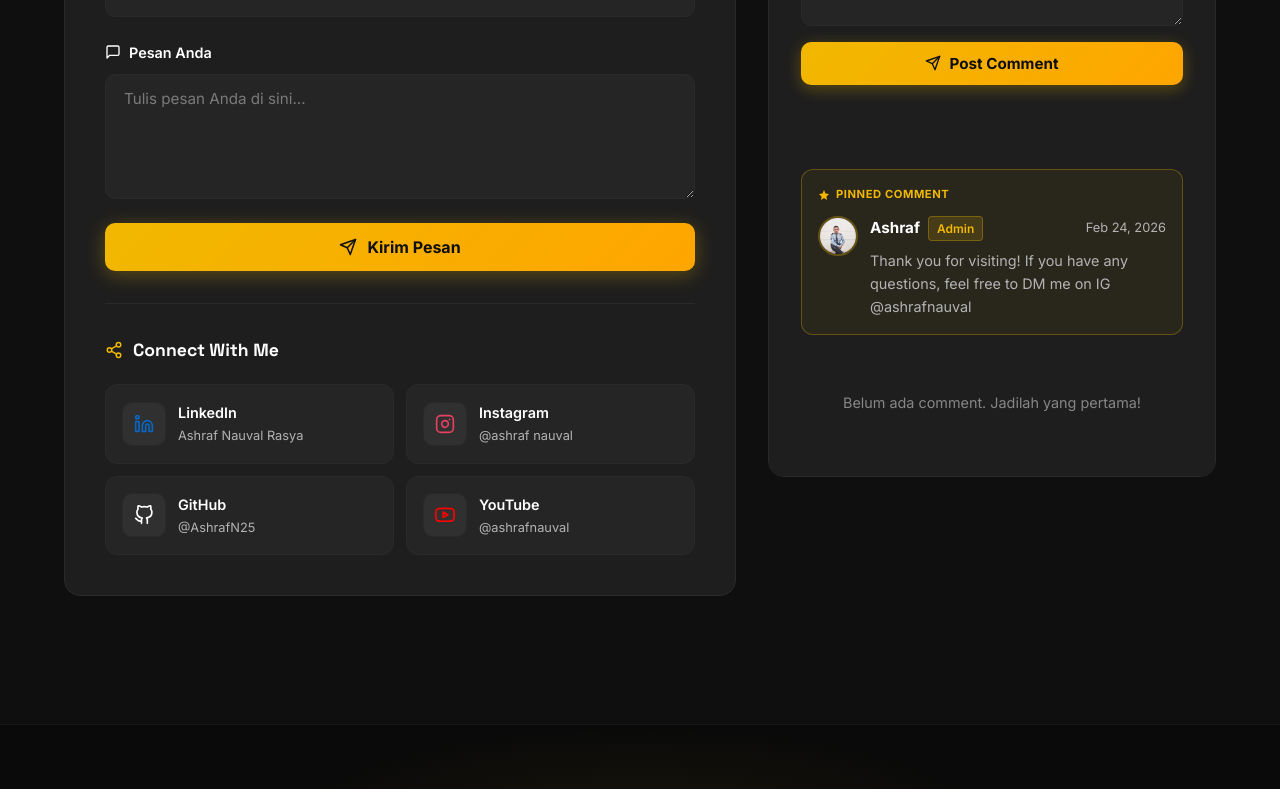
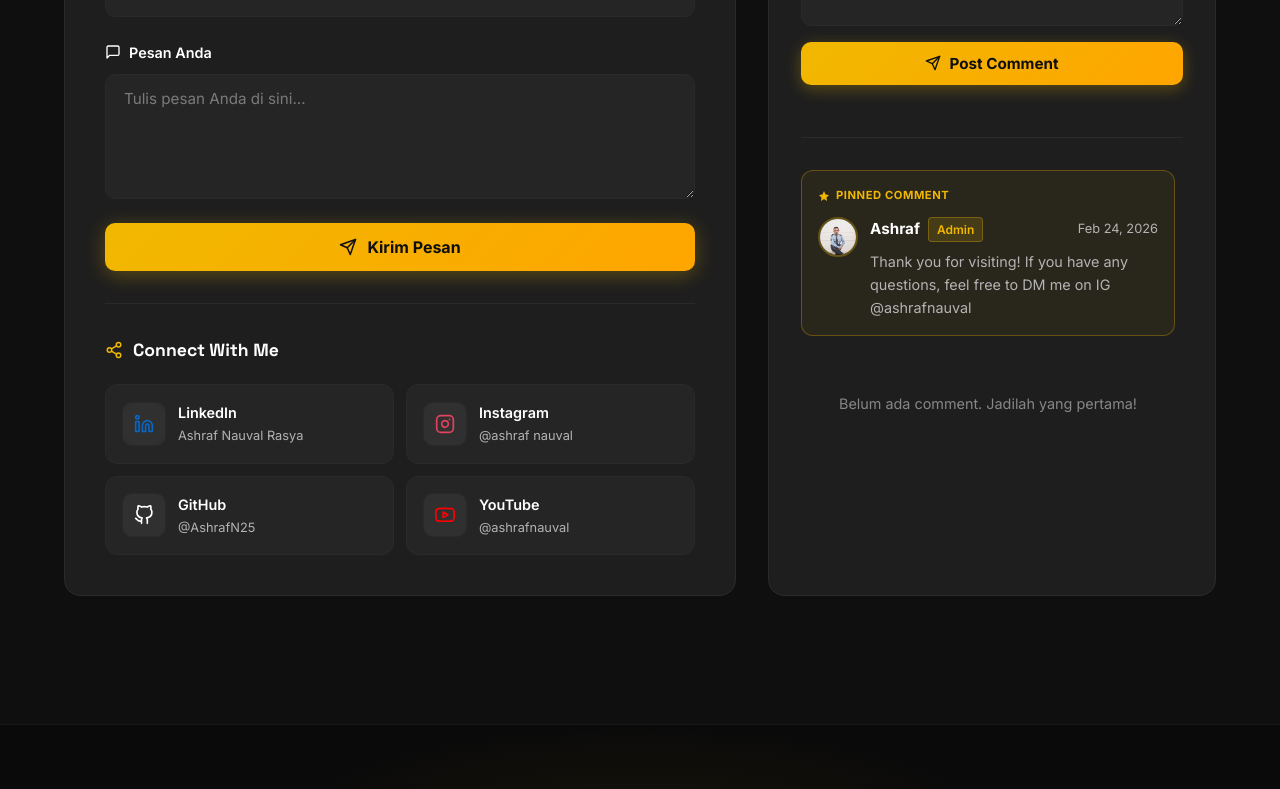
Before and after one commit to AshrafN25/Personal-Branding, a React (Vite) app: page / in a window 1280 px wide. Shown: the part 7751-8540 px from the top of the page. Built offline with nearby package versions, Linux system fonts and the light colour scheme; no server answers; the database is empty.

Commit message:
Fix comment section scroll behavior

```diff
--- a/src/components/Contact.css
+++ b/src/components/Contact.css
@@ -334,8 +334,8 @@
   display: flex;
   flex-direction: column;
   gap: 24px;
-  max-height: 800px;
-  overflow-y: auto;
+  max-height: none; /* Remove max-height from wrapper */
+  overflow: visible; /* No scroll on wrapper */
 }
 
 /* Custom scrollbar for comments */
@@ -466,6 +466,28 @@
   display: flex;
   flex-direction: column;
   gap: 16px;
+  max-height: 500px; /* Fixed height for comments list */
+  overflow-y: auto; /* Scroll only on comments list */
+  padding-right: 8px; /* Space for scrollbar */
+}
+
+/* Custom scrollbar for comments list */
+.comments-list::-webkit-scrollbar {
+  width: 6px;
+}
+
+.comments-list::-webkit-scrollbar-track {
+  background: rgba(255, 255, 255, 0.03);
+  border-radius: 3px;
+}
+
+.comments-list::-webkit-scrollbar-thumb {
+  background: rgba(241, 184, 0, 0.3);
+  border-radius: 3px;
+}
+
+.comments-list::-webkit-scrollbar-thumb:hover {
+  background: rgba(241, 184, 0, 0.5);
 }
 
 /* ── Comment Item ── */
@@ -595,6 +617,10 @@
   .comments-wrapper {
     max-height: none;
   }
+
+  .comments-list {
+    max-height: 400px; /* Smaller on tablet */
+  }
 }
 
 /* ── Responsive ── */
@@ -623,6 +649,10 @@
 
   .comments-wrapper {
     padding: 24px;
+  }
+
+  .comments-list {
+    max-height: 350px; /* Smaller on mobile */
   }
 
   .comment-avatar {
```
